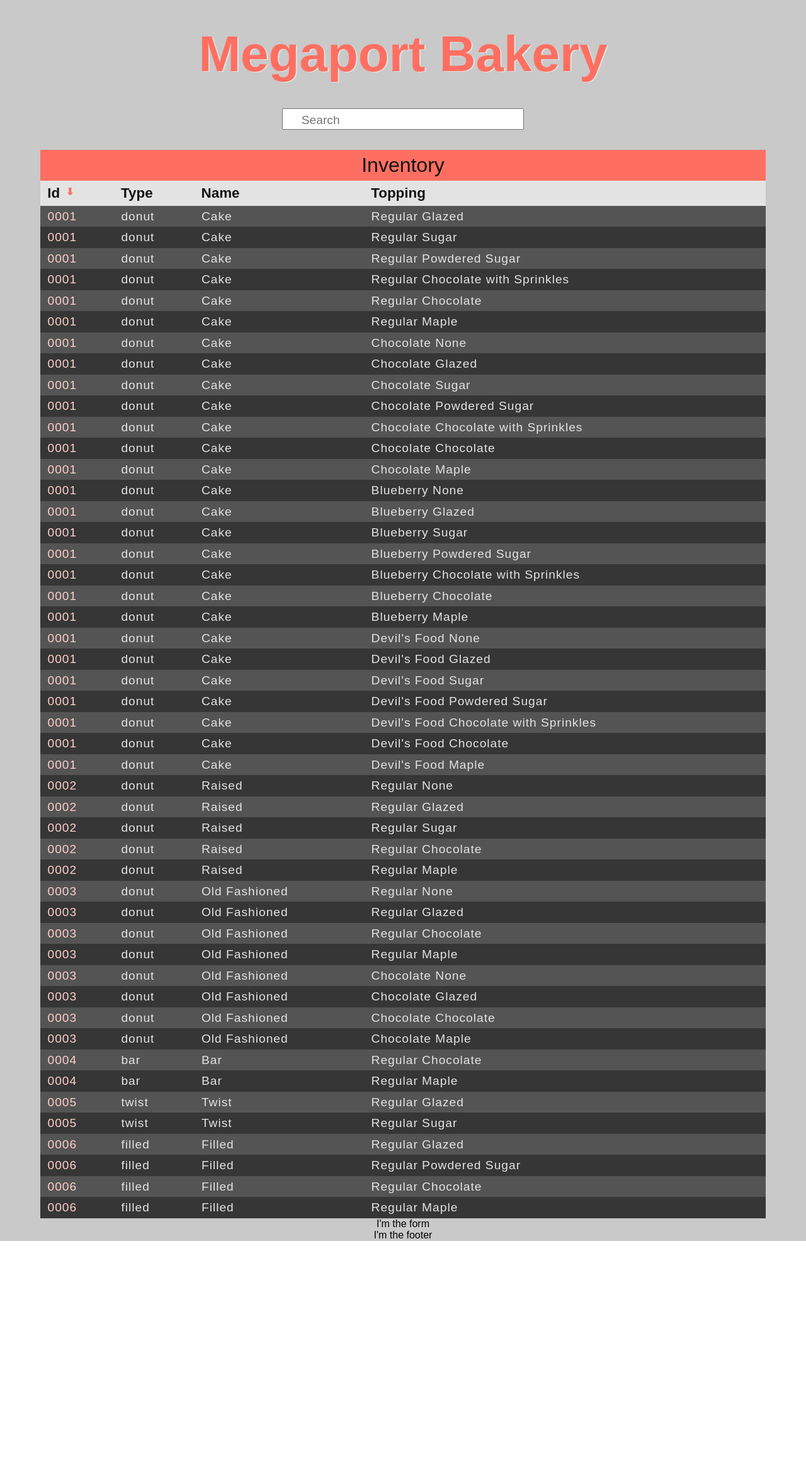
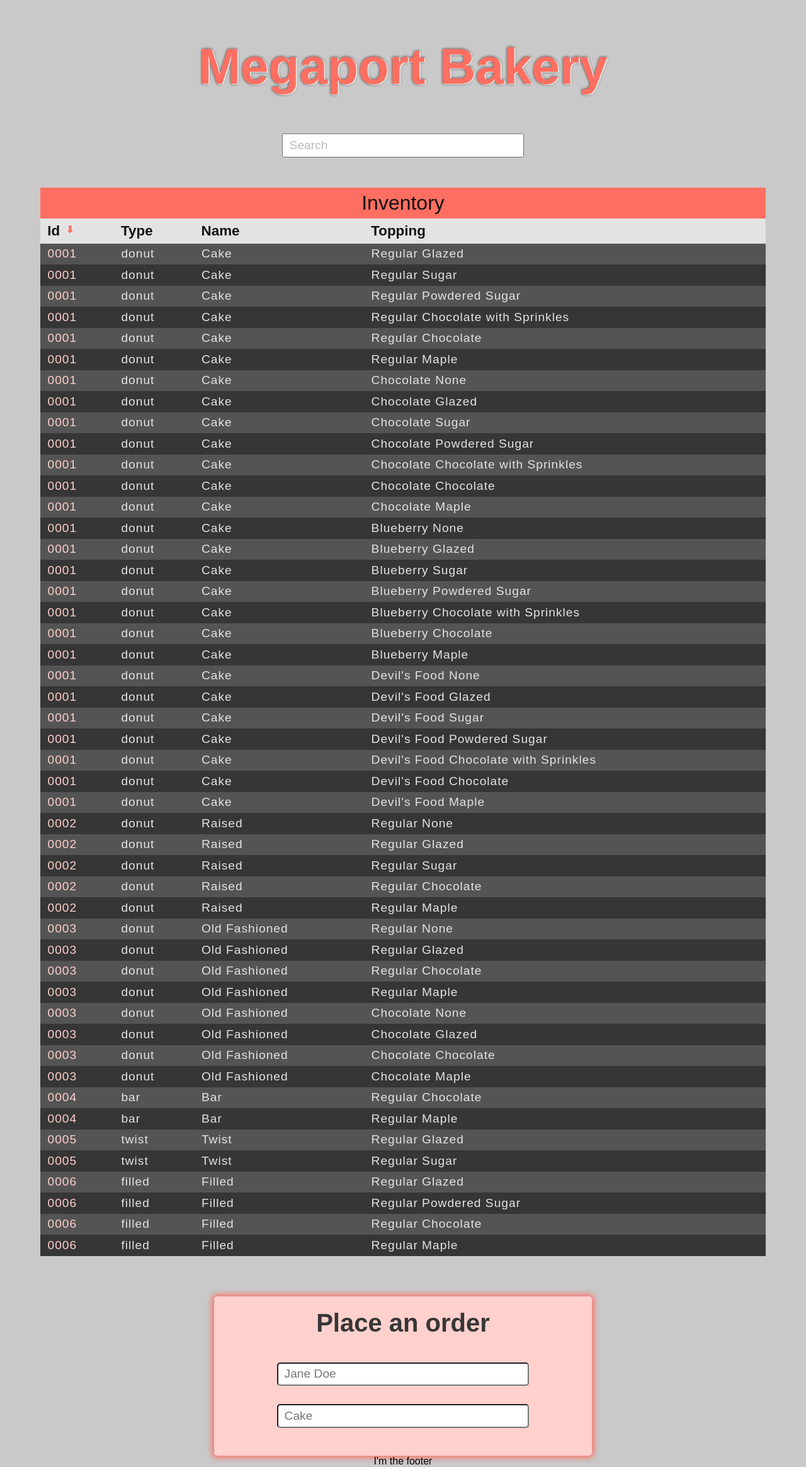
Before and after one commit to isaaccuraErnesto/megaport-tasks, a React (Create React App) app: page / in a window 1280 px wide. Shown: the whole page at 63% size. Before the commit the page ends 1971 px from the top, so only its background shows below. Built offline with nearby package versions, Linux system fonts and the light colour scheme.

Commit message:
Updated Form and CSS

```diff
--- a/src/components/Form.js
+++ b/src/components/Form.js
@@ -1,7 +1,140 @@
-import React from 'react';
+import React, { useState } from 'react';
+import TableData from './Table/TableData';
 
 const Form = () => {
-  return <div>I'm the form</div>;
+  const [orderDetails, setOrderDetails] = useState({});
+
+  const productNames = [
+    ...new Set(
+      TableData.map((element) => {
+        return element.name;
+      })
+    ),
+  ];
+
+  const toppingNames = [
+    ...new Set(
+      TableData.map((element) => {
+        return element.topping;
+      })
+    ),
+  ];
+
+  const handleChange = (e) => {
+    const { name, value } = e.target;
+    setOrderDetails((prevState) => ({
+      ...prevState,
+      [name]: value,
+    }));
+  };
+
+  // const handleNameSelection = (e) => {
+  //   e.preventDefault();
+  //   setOrderDetails({ ...orderDetails, name: e.target.value });
+  // };
+
+  // const handleToppingSelection = (e) => {
+  //   e.preventDefault();
+  //   setOrderDetails({ ...orderDetails, topping: e.target.value });
+  // };
+
+  // const handleAmountSelection = (e) => {
+  //   e.preventDefault();
+  //   setOrderDetails({ ...orderDetails, amount: e.target.value });
+  // };
+
+  return (
+    <form id='form' className='form'>
+      <label htmlFor='form' id='form-title'>
+        Place an order
+      </label>
+      <div className='order-container'>
+        <input
+          type='text'
+          name='user'
+          id='user-name'
+          className='form-text-input'
+          placeholder='Jane Doe'
+          onChange={handleChange}
+          required
+        />
+      </div>
+      <div className='order-container'>
+        <input
+          list='sweet-names'
+          name='name'
+          id='name-list'
+          className='dropdown-list'
+          placeholder='Cake'
+          onChange={handleChange}
+          required
+        />
+        <datalist id='sweet-names'>
+          {productNames.map((name, index) => {
+            return <option value={name} key={index} />;
+          })}
+        </datalist>
+      </div>
+      <div
+        className={
+          productNames.includes(orderDetails.name)
+            ? 'order-container'
+            : 'hidden'
+        }
+      >
+        <input
+          list='topping-options'
+          name='topping'
+          id='topping-list'
+          className='dropdown-list'
+          placeholder='Chocolate Maple'
+          onChange={handleChange}
+          required
+        />
+        <datalist id='topping-options'>
+          {TableData.filter((product) => {
+            return product.name === orderDetails.name;
+          }).map((target, key) => {
+            return <option value={target.topping} key={key} />;
+          })}
+        </datalist>
+      </div>
+      <div
+        className={
+          productNames.includes(orderDetails.name) &&
+          toppingNames.includes(orderDetails.topping)
+            ? 'order-container'
+            : 'hidden'
+        }
+      >
+        <input
+          type='number'
+          name='amount'
+          id='amount-to-bake'
+          placeholder='17'
+          onChange={handleChange}
+          required
+        />
+      </div>
+      <div
+        className={
+          productNames.includes(orderDetails.name) &&
+          toppingNames.includes(orderDetails.topping) &&
+          orderDetails.amount > 0
+            ? 'order-container'
+            : 'hidden'
+        }
+      >
+        <input
+          type='submit'
+          name='submit'
+          id='submit'
+          className='form-button'
+          value='CONFIRM'
+        />
+      </div>
+    </form>
+  );
 };
 
 export default Form;
--- a/src/index.css
+++ b/src/index.css
@@ -18,16 +18,15 @@
 #header {
   width: fit-content;
   margin-inline: auto;
-  padding-block: 1em;
-  font-family: cursive;
+  padding-block: 1.5em;
   font-size: 2.5em;
   color: #ff6f61;
-  text-shadow: 2px 1px #e3e3e3;
+  text-shadow: 2px 1px #e3e3e3, 0px 0px 4px #363636;
 }
 
 #search-box-container {
   width: 100%;
-  padding-block-end: 2em;
+  padding-block-end: 3em;
 }
 
 #search-box {
@@ -35,17 +34,13 @@
   position: relative;
   width: 30%;
   margin-inline: auto;
-  padding-inline-start: 1.5em;
-  padding-block: 0.3em 0.1em;
+  padding-inline-start: 0.5em;
+  padding-block: 0.3em;
   font-size: 1.2em;
 }
 
-#search-box::after {
-  content: '&#x1F50E';
-  color: black;
-  display: inline-block;
-  position: absolute;
-  font-size: 2em;
+#search-box::placeholder {
+  opacity: 50%;
 }
 
 /* Table */
@@ -121,3 +116,72 @@ tbody tr td {
 tbody tr td:first-child {
   color: #ffd0cc;
 }
+
+/* Form */
+
+#form {
+  display: flex;
+  flex-direction: column;
+  justify-content: space-around;
+  align-items: center;
+  height: fit-content;
+  width: 600px;
+  margin-block-start: 4em;
+  padding-block-end: 1em;
+  background-color: #ffd0cc;
+  border-radius: 5px;
+  box-shadow: 0px 0px 10px 3px #ff6f61;
+}
+
+#form-title {
+  font-size: 2.5em;
+  font-weight: 800;
+  color: #363636;
+  padding-block: 0.5em 1em;
+}
+
+.order-container {
+  display: flex;
+  justify-content: center;
+  align-items: center;
+  width: 500px;
+  padding-block-end: 1.5em;
+  font-size: 1.2em;
+}
+
+.order-container label {
+  font-weight: 600;
+}
+
+.order-container input {
+  width: 400px;
+  padding-inline-start: 0.5em;
+  padding-block: 0.3em;
+  font-size: 1em;
+  border-radius: 5px;
+}
+
+.order-container:last-child {
+  justify-content: center;
+  padding-block-start: 1em;
+}
+
+#submit {
+  width: 90%;
+  background-color: #363636;
+  color: #c9c9c9;
+  padding-block: 0.5em;
+  transition: background-color 200ms ease-in-out;
+  transition: width 200ms ease-in-out;
+  font-weight: 600;
+}
+
+#submit:hover {
+  width: 92%;
+  background-color: #ff6f61;
+  color: #363636;
+}
+
+.hidden {
+  display: none;
+}
```
